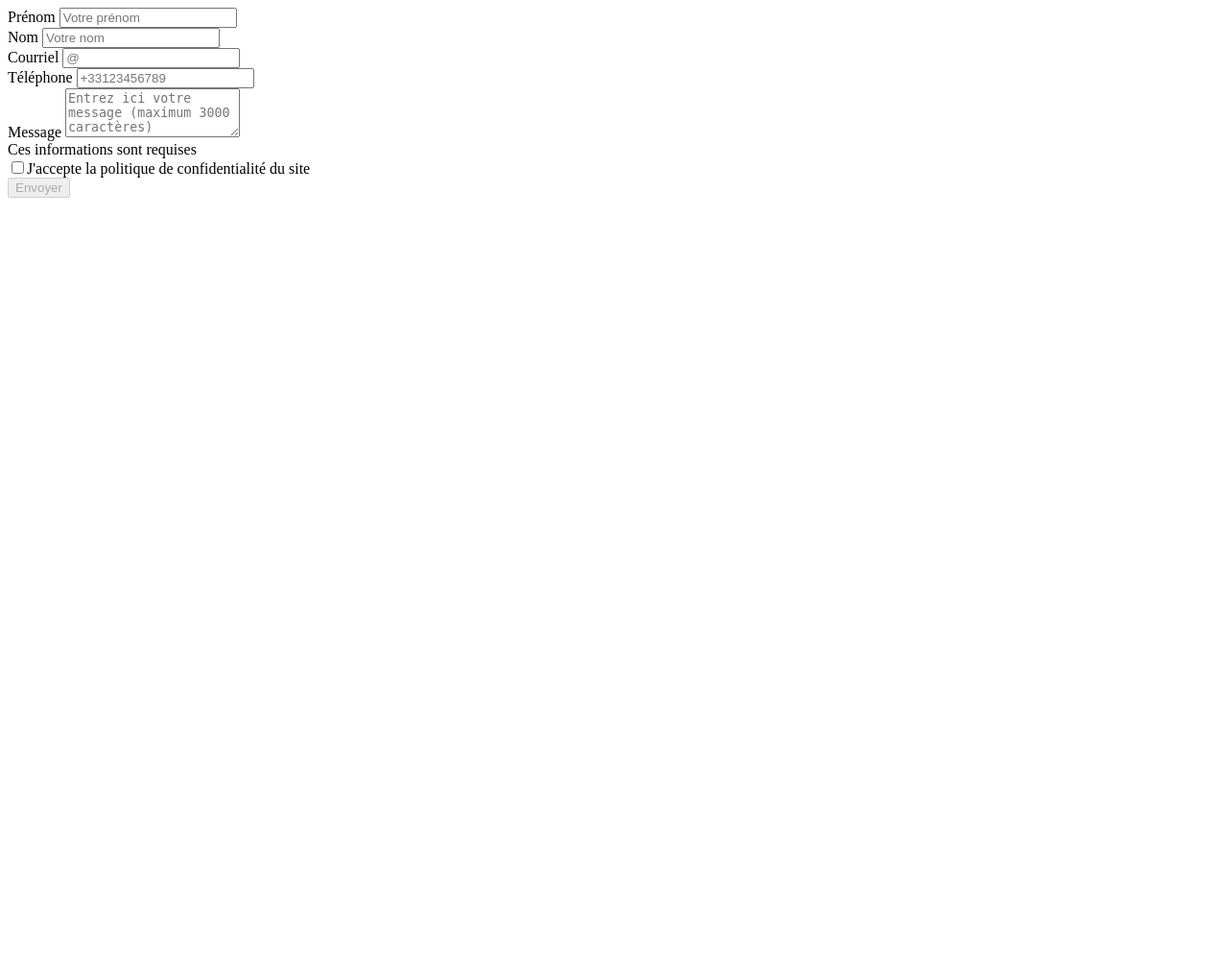
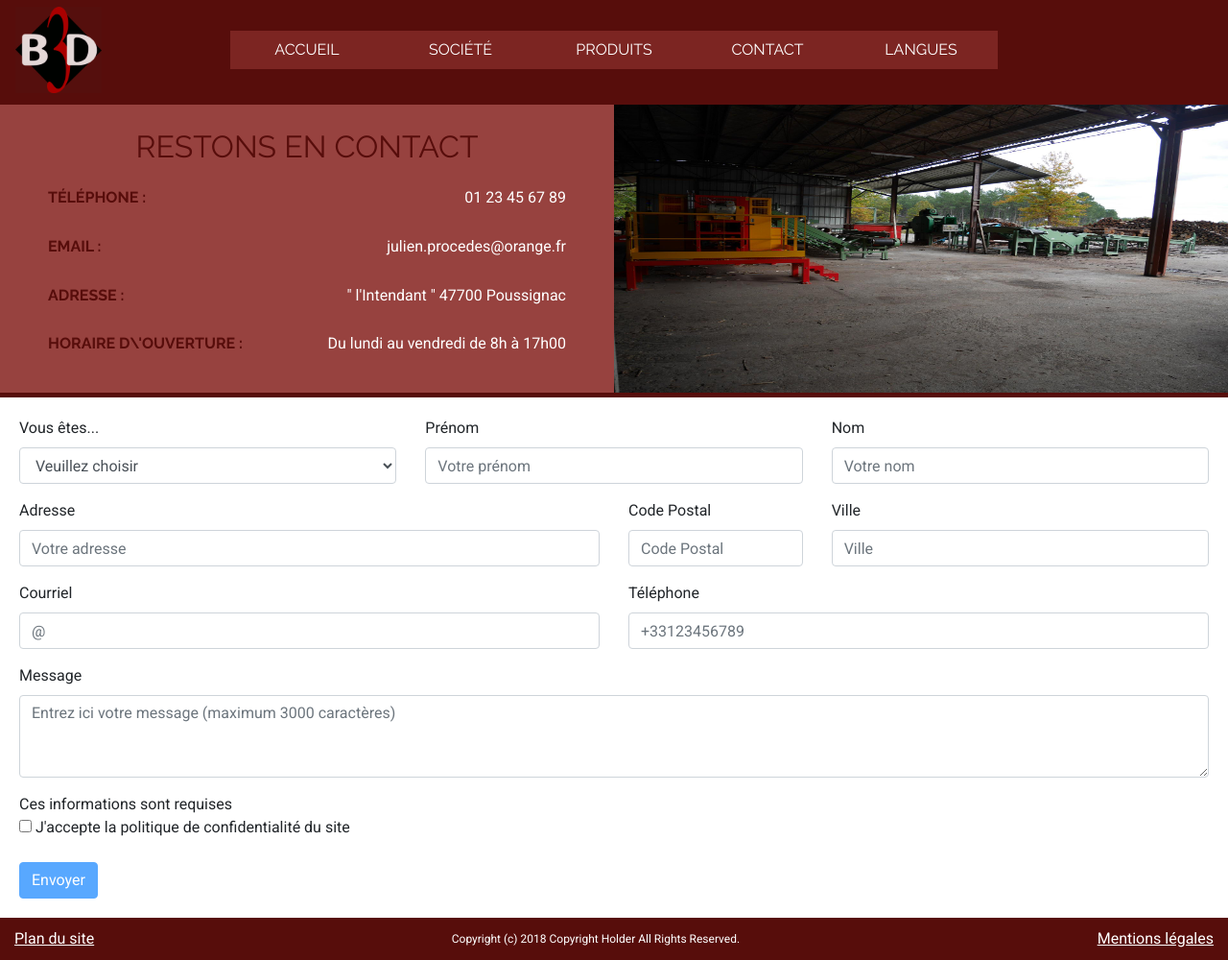
Before and after one commit to Miniroups/B3D, a PHP site: page /contact-form.php in a window 1280 px wide. Shown: the whole page at 96% size. Before the commit the page ends 206 px from the top, so only its background shows below. Run offline with PHP 8.4, Linux system fonts and the light colour scheme.

Commit message:
Commit page contact

```diff
--- a/prototype/contact-form.php
+++ b/prototype/contact-form.php
@@ -1,18 +1,77 @@
-<form class="container-fluid" name="contact-form" action="<?= htmlspecialchars($_SERVER['PHP_SELF']) ?>" method="post" autocomplete="off">
+<!DOCTYPE html>
+<html lang="fr">
+
+<head>
+  <!-- Required meta tags -->
+  <meta charset="utf-8">
+  <meta name="viewport" content="width=device-width, initial-scale=1, shrink-to-fit=no">
+  <!-- Link CSS -->
+  <?php include_once('styles-communs.php'); ?>
+  <link rel="stylesheet" href="styles/section-contact.css">
+  <title>B3D | Contact</title>
+</head>
+
+
+  <body>
+    <!-- INCLUDE DU HEADER -->
+    <?php include('header.php'); ?>
+    <!-- Coordonnées -->
+    <section id="section-contact">
+    <div id="p-section-contact">
+    <h3>Restons en contact</h3>
+    <p><span>Téléphone :</span> 01 23 45 67 89</p>
+    <p><span>Email :</span> julien.procedes@orange.fr</p>
+    <p><span>Adresse :</span> " l'Intendant " 47700 Poussignac</p>
+    <p><span>Horaire d\'ouverture :</span> Du lundi au vendredi de 8h à 17h00</p>
+    </div>
+    <div>
+    <img src="images/usine-vue-d-ensemble.jpg" alt="usine vue d\'ensemble">
+    </div>
+    </section>
+    <!-- Formulaire -->
+    <form style="padding: 20px" class="container-fluid" name="contact-form" action="<?= htmlspecialchars($_SERVER['PHP_SELF']) ?>" method="post" autocomplete="off">
+
 
     <div class="row">
-<div class="form-group col-sm-6">
+      <div class="form-group col-sm-4">
+        <label for="identification" class="required">Vous êtes...</label>
+        <select class="form-control">
+          <option selected readonly>Veuillez choisir</option>
+          <option value="valeur1">Un particulier</option>
+         <option value="valeur2">un professionnel</option>
+         <option value="valeur3">Autre</option>
+       </select>
+     </div>
+
+    <div class="form-group col-sm-4">
     <label for="first-name" class="required">Prénom</label>
     <input id="first-name" class="form-control" name="first-name" type="text" placeholder="Votre prénom"<?= isset($data['first-name']) ? ' value="'.$data['first-name'].'"' : '' ?>>
     <?= isset($messages['first-name']) ? '<div class="message">'.$messages['first-name'].'</div>' : ''; ?>
     <!-- form-group --></div>
 
-<div class="form-group col-sm-6">
+    <div class="form-group col-sm-4">
     <label for="last-name" class="required">Nom</label>
     <input id="last-name" class="form-control" name="last-name" type="text" placeholder="Votre nom"<?= isset($data['last-name']) ? ' value="'.$data['last-name'].'"' : '' ?>>
     <?= isset($messages['last-name']) ? '<div class="message">'.$messages['last-name'].'</div>' : ''; ?>
     <!-- form-group --></div>
     <!-- row --></div>
+
+    <div class="row">
+      <div class="form-group col-sm-6">
+        <label for="adress">Adresse</label>
+        <input id="adress" class="form-control" name="adress" type="adress" placeholder="Votre adresse">
+      </div>
+
+      <div class="form-group col-sm-2">
+        <label for="code-postal" class="required">Code Postal</label>
+        <input id="code-postal" class="form-control" name="code-postal" type="code-postal" placeholder="Code Postal">
+      </div>
+
+      <div class="form-group col-sm-4">
+        <label for="ville" class="required">Ville</label>
+        <input id="ville" class="form-control" name="ville" type="ville" placeholder="Ville">
+      </div>
+    </div>
 
     <div class="row">
     <div class="form-group col-sm-6">
@@ -42,7 +101,7 @@
 
     <div class="row">
     <div class="form-group col-sm-12">
-<label for="opt-in-checkbox"><input id="opt-in-checkbox" name="opt-in-checkbox" type="checkbox"<?= isset($data['opt-in-checkbox']) ? 'checked' : '' ?>>J'accepte la politique de confidentialité du site</label>
+    <label for="opt-in-checkbox"><input id="opt-in-checkbox" name="opt-in-checkbox" type="checkbox"<?= isset($data['opt-in-checkbox']) ? 'checked' : '' ?>> J'accepte la politique de confidentialité du site</label>
     <!-- form-group --></div>
     <!-- row --></div>
 
@@ -52,3 +111,12 @@
     <?= isset($messages['form-process']) ? '<div class="message col-sm-12">'.$messages['form-process'].'</div>' : ''; ?>
     <!-- row --></div>
     </form>
+    <!-- pied de page -->
+    <footer>
+      <?php include_once('footer.php'); ?>
+    </footer>
+
+    <!-- Script -->
+    <?php include_once('scripts-communs.php'); ?>
+  </body>
+</html>
```
Lines whose indentation alone changed are shown as unchanged.
